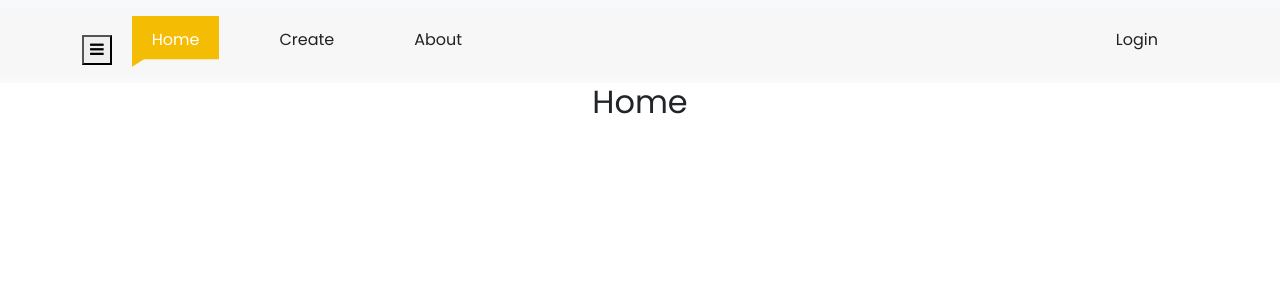
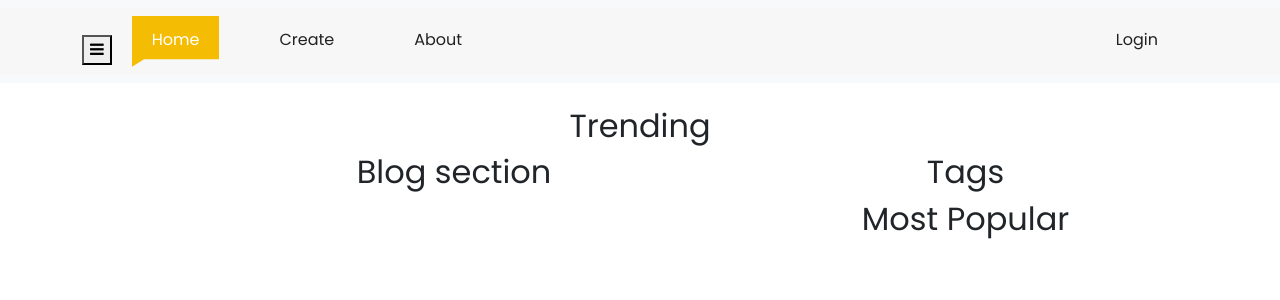
Before and after one commit to MuffinC/Blog, a React (Create React App) app in the folder firebase-blog-app/: page / in a window 1280 px wide. Shown: the top 300 px of the page. Built offline with nearby package versions, Linux system fonts and the light colour scheme; no server answers.

Commit message:
home page creation
home page creation at 1:58

```diff
--- a/firebase-blog-app/src/pages/Home.js
+++ b/firebase-blog-app/src/pages/Home.js
@@ -2,9 +2,23 @@ import React from 'react'
 
 const Home = () => {
   return (
-    <div>
-        <h2>Home</h2>
+    <div className='container-fluid pb-4 pt-4 padding'>
+      <div className='container padding'>
+        <div  className='row mx-0'>
+          <h2>Trending</h2>
+          <div className='col-md-8'>
+            <h2>Blog section</h2>
+          </div>
+          <div className='col-md-3'>
+            <h2>Tags</h2>
+            <h2>Most Popular</h2>
+
+          </div>
         </div>
+
+      </div>
+
+    </div>
   )
 }
 
```
Also changed, not shown: firebase-blog-app/src/components/BlogSection.js (added).
